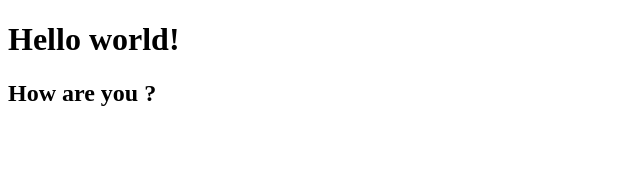
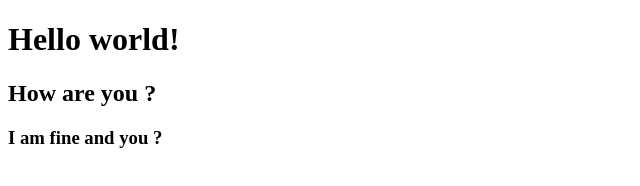
Before and after one commit to Yidnekachew-cmd/Judy-repo, a plain HTML site: page index.html in a window 1280 px wide. Shown: the whole page, without its empty margins (0-640 px from the left). Drawn offline with Linux system fonts and the light colour scheme.

Commit message:
third commit

```diff
--- a/index.html
+++ b/index.html
@@ -9,5 +9,6 @@
 <body>
     <h1>Hello world!</h1>
       <h2>How are you ?</h2>
+      <h3>I am fine and you ?</h3>
 </body>
 </html>
```
